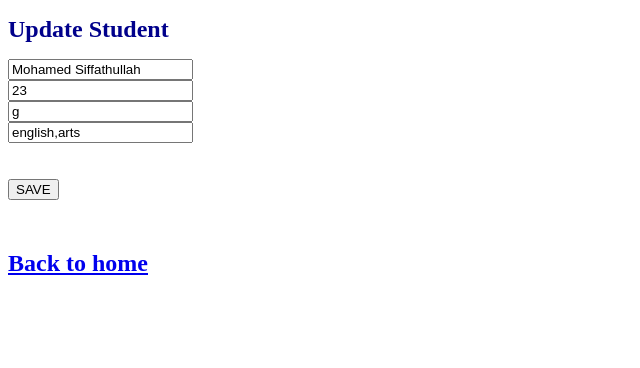
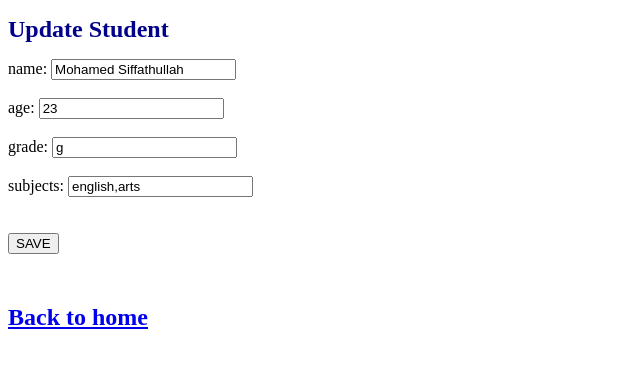
Before and after one commit to syeda1990/VG_student_mangament, a Flask app: page /update_student/1 in a window 1280 px wide. Shown: the top 368 px of the page, without its empty margins (0-640 px from the left). Run offline with Flask 3, Linux system fonts and the light colour scheme; data comes from the database, SQL or seed files in the repository; both versions use the stored data as it was after the commit.

Commit message:
changed the alignments

```diff
--- a/templates/update_student.html
+++ b/templates/update_student.html
@@ -11,10 +11,10 @@
     <body>
         <h1 style="font-size: x-large;">Update Student</h1>
         <form method="POST">
-            <input type="text" id="name" name="name" value = "{{student[1]}}" required><br>
-            <input type="text" id="age" name="age" value = "{{student[2]}}" required><br>
-            <input type="text" id="grade" name="grade" value = "{{student[3]}}" required><br>
-            <input type="text" id="subjects" name="subjects" value = "{{student[4]}}" required><br><br><br>
+            name: <input type="text" id="name" name="name" value = "{{student[1]}}" required><br><br>
+            age: <input type="text" id="age" name="age" value = "{{student[2]}}" required><br><br>
+            grade: <input type="text" id="grade" name="grade" value = "{{student[3]}}" required><br><br>
+            subjects: <input type="text" id="subjects" name="subjects" value = "{{student[4]}}" required><br><br><br>
             <input type="submit" value="SAVE"><br><br>
         </form>
         <a href="{{ url_for('home') }}" style="font-size: x-large;"><h4>Back to home</h4></a>
```
Also changed, not shown: students.db.
